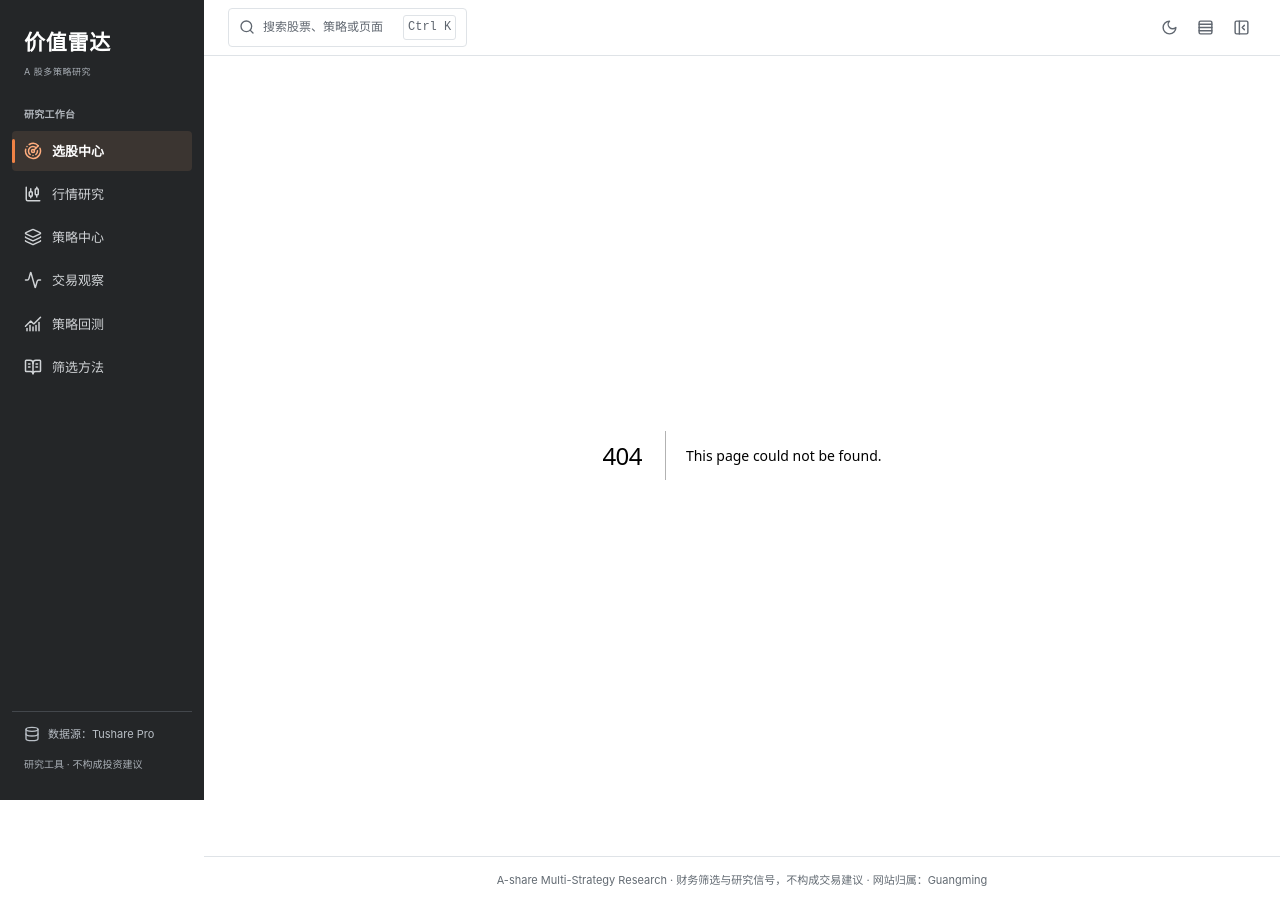
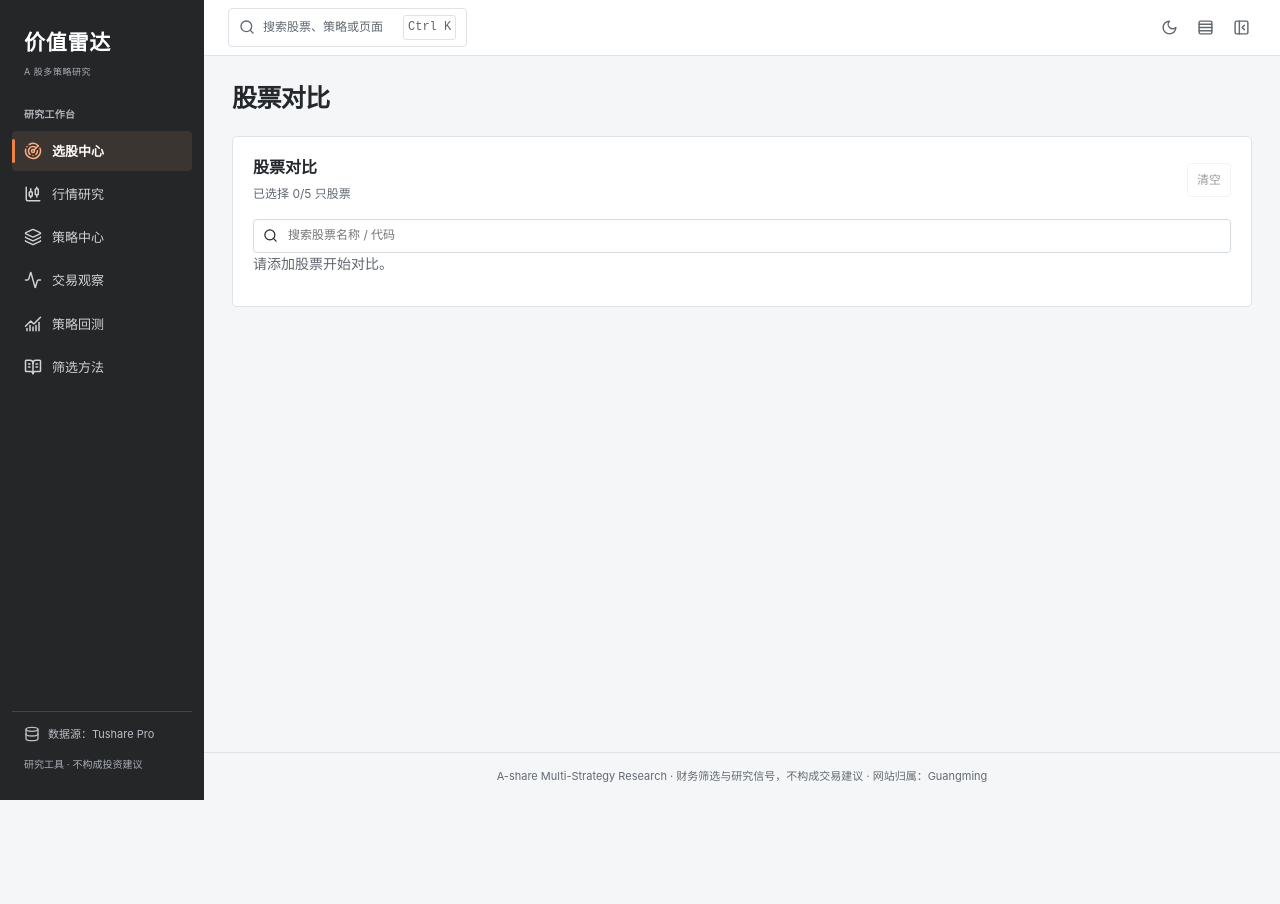
Before and after one commit to LGuangming/a-share-value-screener, a Next.js app: page /compare in a window 1280 px wide. Before the commit this address had no page. After the commit the page ends 800 px from the top, so only its background shows below. Built offline with nearby package versions, Linux system fonts and the light colour scheme.

Commit message:
V4: app/compare/page.tsx

```diff
--- /dev/null
+++ b/app/compare/page.tsx
@@ -0,0 +1,7 @@
+import StockComparison from "@/components/stock-comparison";
+export const metadata={title:"股票对比"};
+export default async function ComparePage({searchParams}:{searchParams:Promise<{codes?:string}>}){
+  const {codes}=await searchParams;
+  const selected=[...new Set((typeof codes==="string"?codes:"").split(",").filter(c=>/^\d{6}\.(SH|SZ|BJ)$/.test(c)))].slice(0,5);
+  return <main className="page-container"><div className="page-top"><div><h1>股票对比</h1></div></div><StockComparison key={selected.join(",")} initialCodes={selected}/></main>;
+}
```
